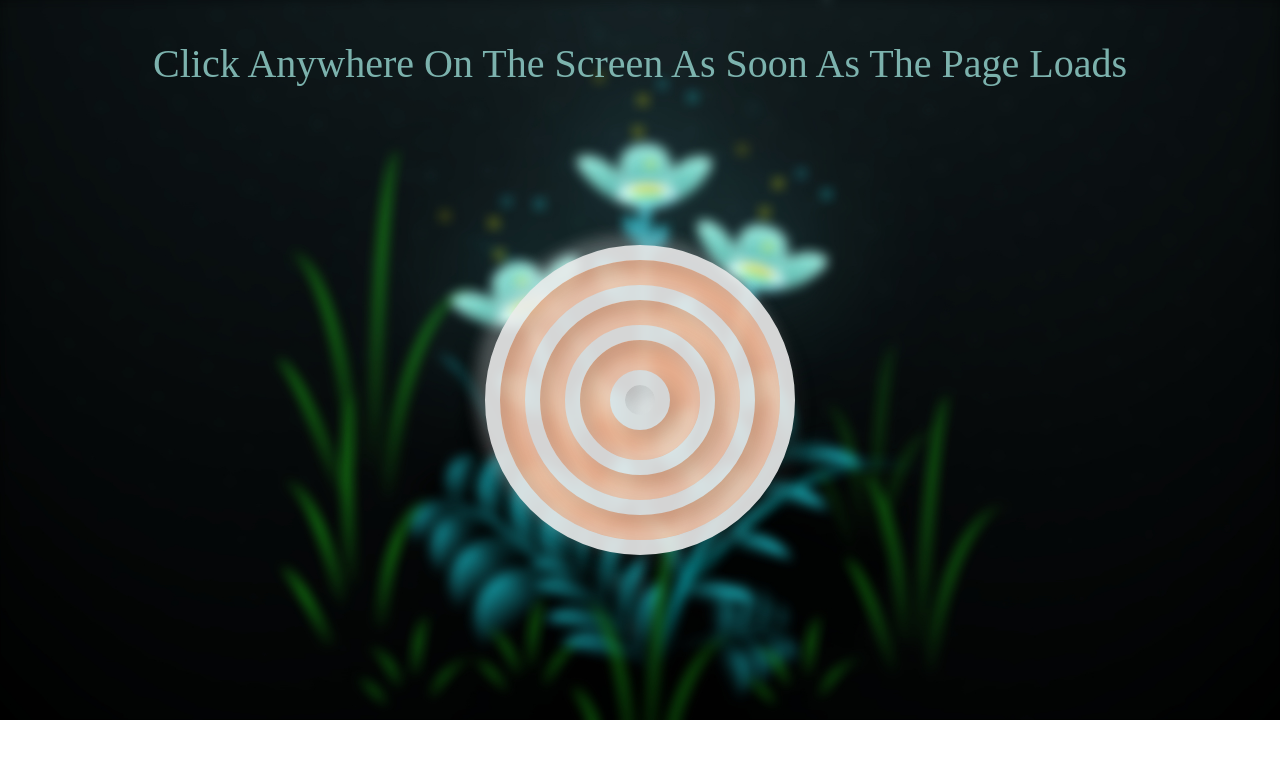
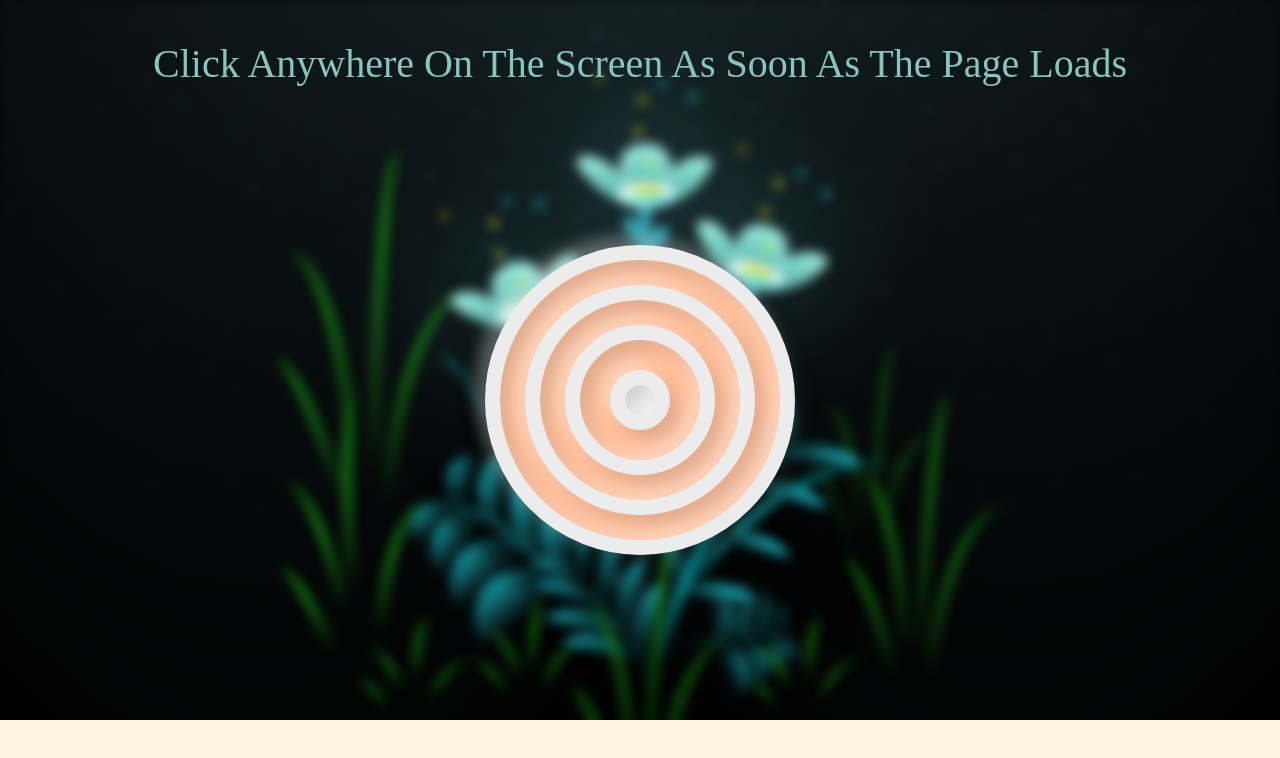
Before and after one commit to Sandesh13fr/doyouwannagooutwithme, a plain HTML site: page tintwi/idbi_loaderv2.html in a window 1280 px wide. Drawn offline with Linux system fonts and the light colour scheme; a web font is replaced by a local one.

Commit message:
editbyme

```diff
--- a/sin/styleloadidbi.css
+++ b/sin/styleloadidbi.css
@@ -1,11 +1,10 @@
 body{
-    /*background-color: #FFF4E0;*/
+    background-color: #FFF4E0;
     padding: 0;
     margin: 0;
-    background-image: url("/Resources/bg2.jpg");
+    background-image: url("/Resourcesmob/bg2.jpg");
     background-size: 100% 100vh;
     background-repeat:no-repeat;
-    opacity: 90%;
 }
 main{
   background-color: #FFF4E0;
--- a/style.css
+++ b/style.css
@@ -1,11 +1,10 @@
 body{
-    /*background-color: #FFF4E0;*/
+    background-color: #FFF4E0;
     padding: 0;
     margin: 0;
-    background-image:url("/bg1.jpg");
-    background-size: 100% 100vh;
+    background-image:url("/Resourcesmob/bg1.jpg");
+    background-size: cover;
     background-repeat:no-repeat;
-    opacity: 90%;
 }
 main{
   background-color: #FFF4E0;
--- a/tintwi/styleloadidbi.css
+++ b/tintwi/styleloadidbi.css
@@ -1,13 +1,12 @@
 @import url('https://fonts.googleapis.com/css2?family=Rye&display=swap');
 
 body{
-    /*background-color: #FFF4E0;*/
+    background-color: #FFF4E0;
     padding: 0;
     margin: 0;
-    background-image: url("/Resources/bg3.jpg");
+    background-image: url("/Resourcesmob/bg3.jpg");
     background-size: 100% 100vh;
     background-repeat:no-repeat;
-    opacity: 90%;
 }
 h3{
   position: relative;
```
Also changed, not shown: Resourcesmob/bg1.jpg (renamed from Resources/bg1.jpg), Resourcesmob/bg2.jpg (renamed from Resources/bg2.jpg), Resourcesmob/bg3.jpg (renamed from Resources/bg3.jpg).
